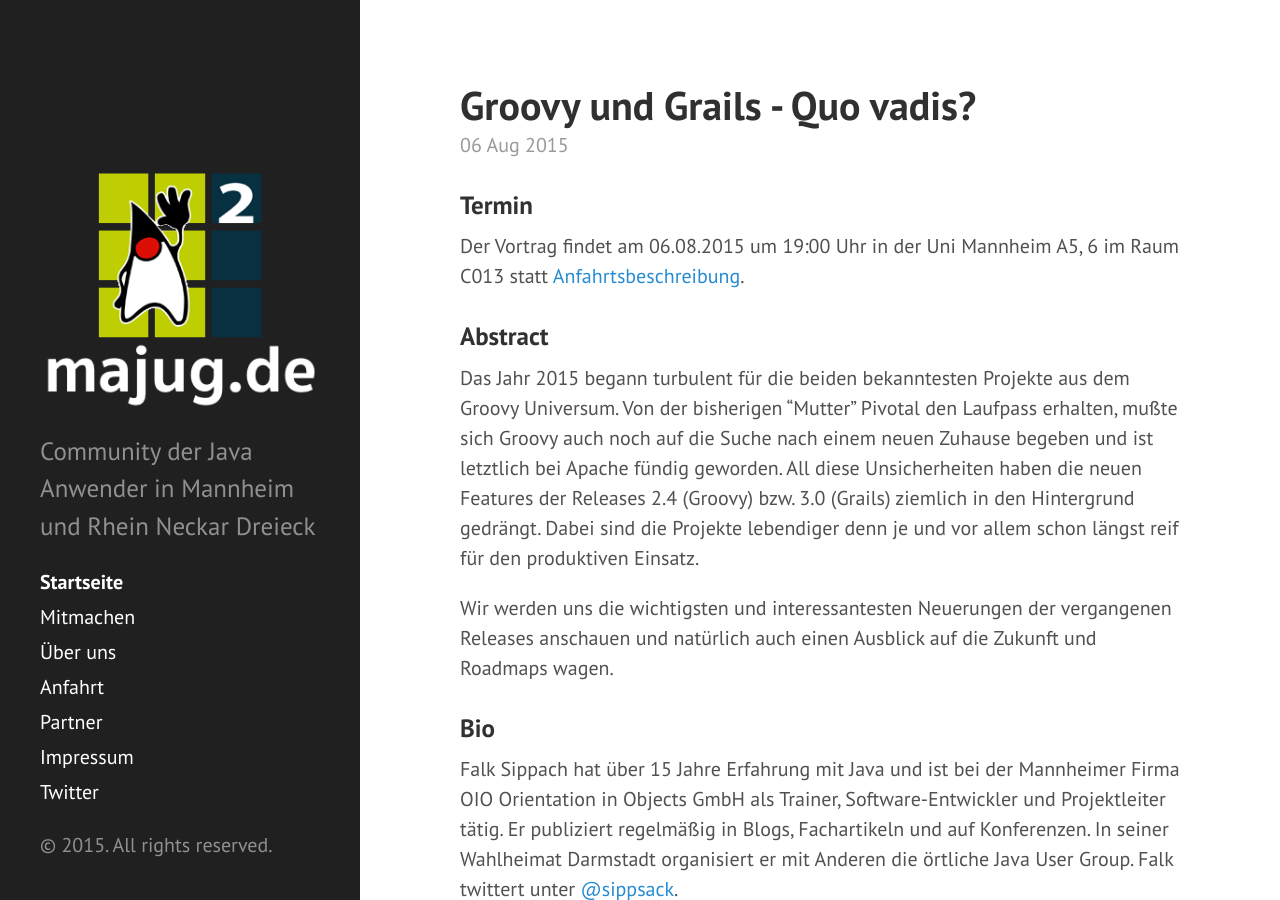
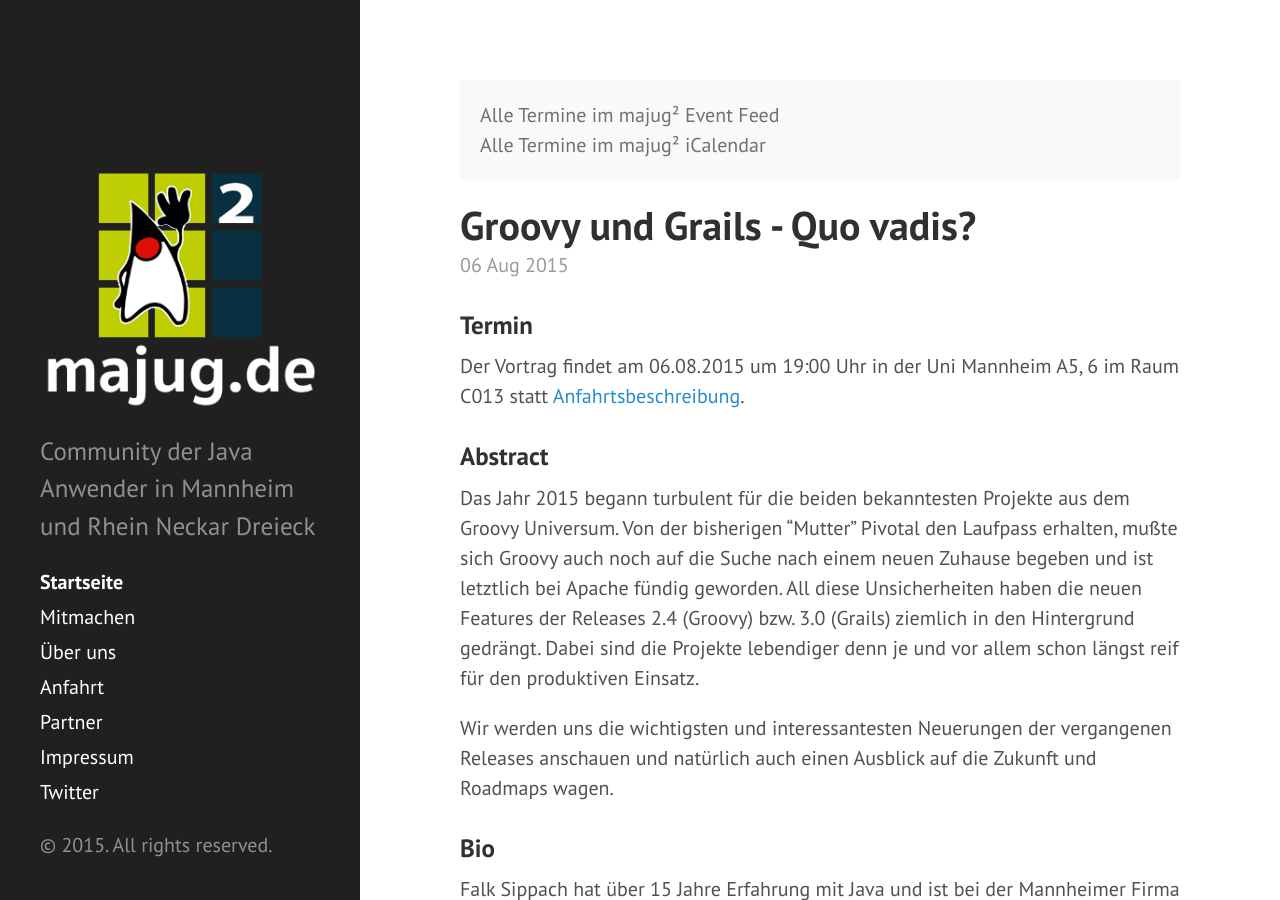
Before and after one commit to majug/majug.github.io, a Jekyll site: the page built from index.html, in a window 1280 px wide and 900 px high. Built offline with Jekyll 4.4.1, drawn with Linux system fonts in a browser that asks for light colours; Markdown is read by kramdown in place of the engine named in the settings.

Commit message:
Update index.html

```diff
--- a/index.html
+++ b/index.html
@@ -2,6 +2,11 @@
 layout: default
 title: Home
 ---
+
+<p class="message">
+  Alle Termine im majug² Event Feed<br />
+  Alle Termine im majug² iCalendar<br />
+</p>
 
 <div class="posts">
   {% assign startpage_posts = (site.posts | where: "state", "startpage") %}
```
